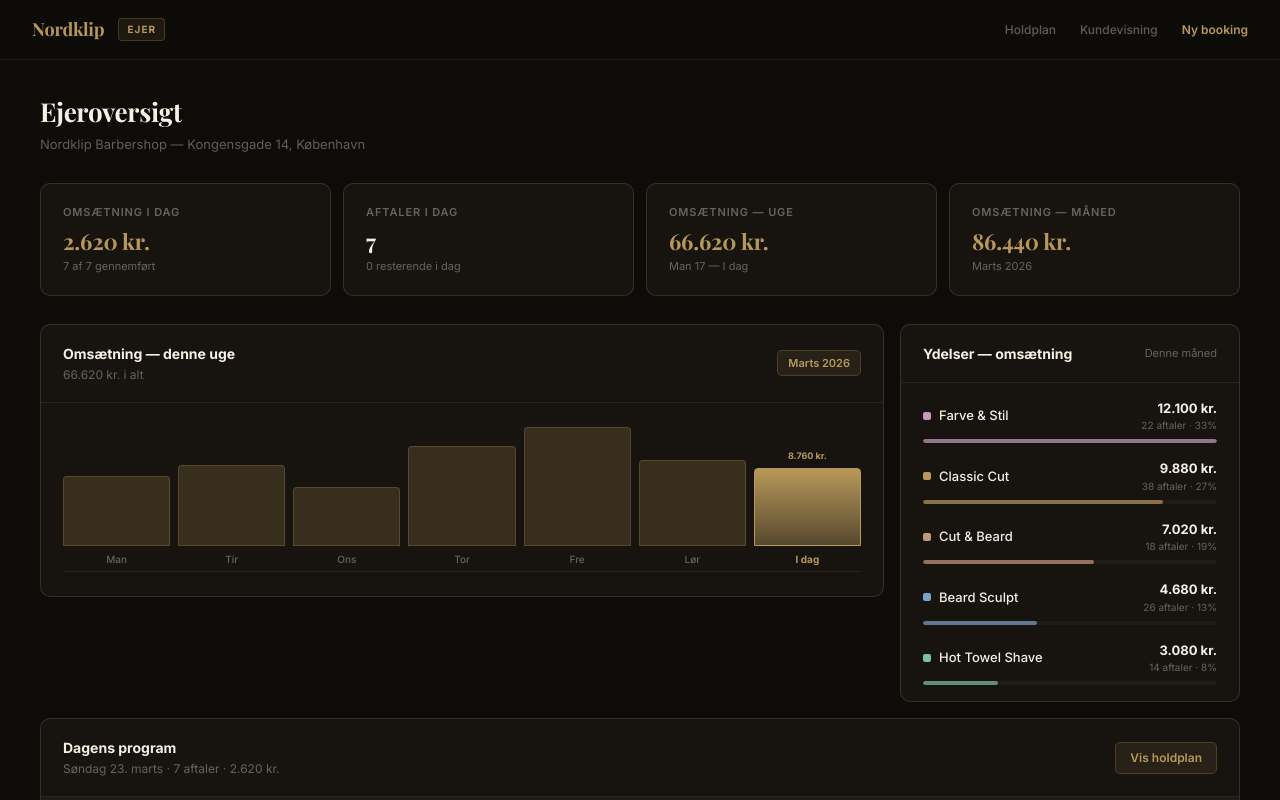
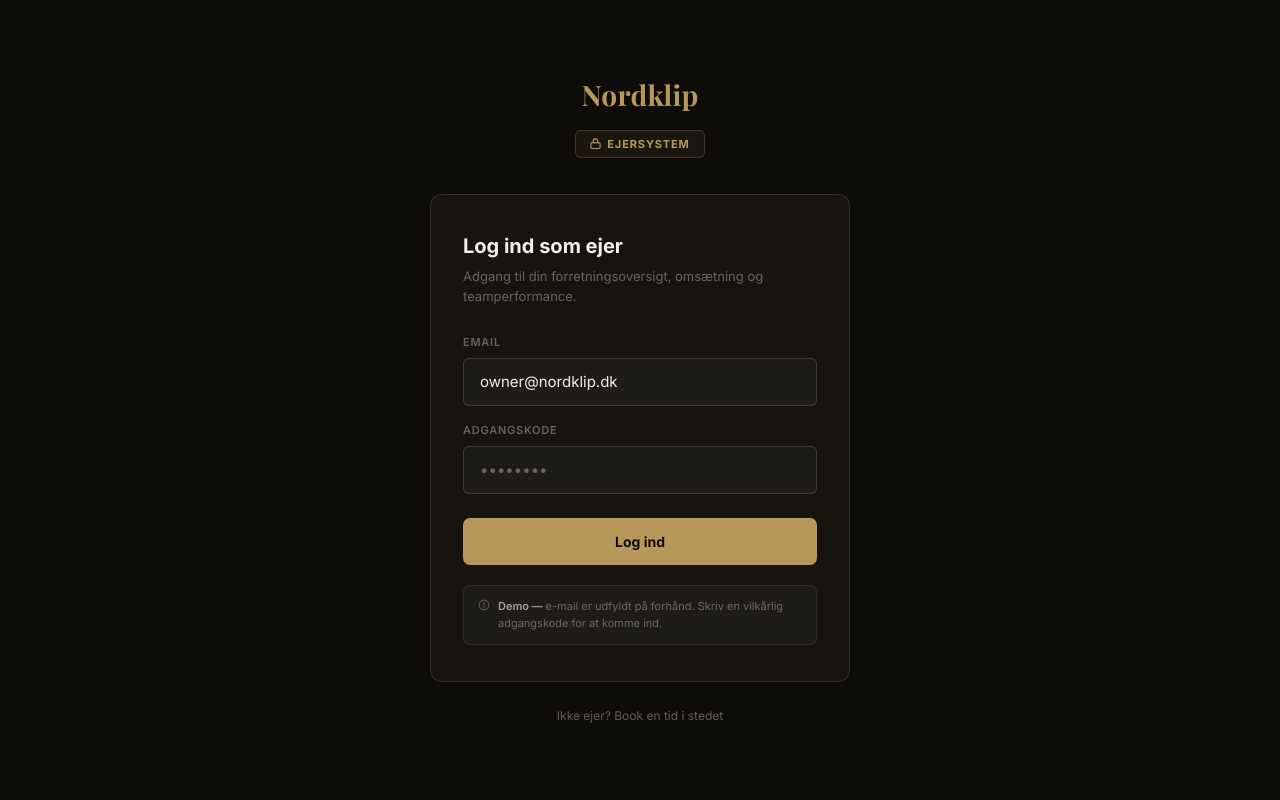
Before and after one commit to SloThdk/BookFlow, a Next.js app: page /owner in a window 1280 px wide. Shown: the top 800 px of the page. Built offline with nearby package versions, Linux system fonts and the light colour scheme; a web font is replaced by a local one.

Commit message:
Owner login gate: separate portal login, sessionStorage auth, sign-out button

```diff
--- a/app/owner/page.tsx
+++ b/app/owner/page.tsx
@@ -1,6 +1,7 @@
 "use client";
 
 import Link from "next/link";
+import { useState, useEffect } from "react";
 
 // ─── Demo Data ─────────────────────────────────────────────────────────────────
 const WEEK_REVENUE = [
@@ -67,8 +68,148 @@ function isPast(time: string) {
   return h < now.getHours() || (h === now.getHours() && m <= now.getMinutes());
 }
 
+// ─── Login gate ────────────────────────────────────────────────────────────────
+function OwnerLogin({ onLogin }: { onLogin: () => void }) {
+  const [email, setEmail] = useState("owner@nordklip.dk");
+  const [password, setPassword] = useState("");
+  const [error, setError] = useState("");
+  const [loading, setLoading] = useState(false);
+
+  function handleSubmit(e: React.FormEvent) {
+    e.preventDefault();
+    if (!password.trim()) { setError("Indtast en adgangskode."); return; }
+    setLoading(true);
+    setTimeout(() => { setLoading(false); onLogin(); }, 800);
+  }
+
+  return (
+    <div style={{
+      minHeight: "100vh", background: "var(--bg)",
+      display: "flex", alignItems: "center", justifyContent: "center",
+      padding: "24px",
+    }}>
+      <div style={{ width: "100%", maxWidth: "420px" }}>
+
+        {/* Logo */}
+        <div style={{ textAlign: "center", marginBottom: "36px" }}>
+          <div style={{ marginBottom: "14px" }}>
+            <span className="serif" style={{ fontSize: "28px", fontWeight: 700, color: "var(--gold)", letterSpacing: "0.01em" }}>Nordklip</span>
+          </div>
+          <div style={{
+            display: "inline-flex", alignItems: "center", gap: "6px",
+            background: "rgba(184,152,90,0.08)", border: "1px solid var(--gold-border)",
+            borderRadius: "6px", padding: "5px 14px",
+          }}>
+            <svg width="11" height="11" viewBox="0 0 12 12" fill="none">
+              <rect x="1" y="5" width="10" height="6.5" rx="1.5" stroke="var(--gold)" strokeWidth="1.2"/>
+              <path d="M3.5 5V3.5a2.5 2.5 0 0 1 5 0V5" stroke="var(--gold)" strokeWidth="1.2" strokeLinecap="round"/>
+            </svg>
+            <span style={{ fontSize: "11px", fontWeight: 700, letterSpacing: "0.08em", textTransform: "uppercase", color: "var(--gold)" }}>Ejersystem</span>
+          </div>
+        </div>
+
+        {/* Card */}
+        <div style={{
+          background: "var(--surface)", border: "1px solid var(--border-strong)",
+          borderRadius: "12px", padding: "36px 32px",
+        }}>
+          <h1 style={{ fontSize: "20px", fontWeight: 700, color: "var(--text)", marginBottom: "6px" }}>Log ind som ejer</h1>
+          <p style={{ fontSize: "13px", color: "var(--text-muted)", marginBottom: "28px" }}>
+            Adgang til din forretningsoversigt, omsætning og teamperformance.
+          </p>
+
+          <form onSubmit={handleSubmit} style={{ display: "flex", flexDirection: "column", gap: "16px" }}>
+            <div>
+              <label style={{ display: "block", fontSize: "11px", fontWeight: 600, color: "var(--text-muted)", marginBottom: "7px", letterSpacing: "0.07em", textTransform: "uppercase" as const }}>Email</label>
+              <input type="email" value={email} onChange={e => { setEmail(e.target.value); setError(""); }}
+                style={{ background: "var(--surface-2)" }}/>
+            </div>
+            <div>
+              <label style={{ display: "block", fontSize: "11px", fontWeight: 600, color: "var(--text-muted)", marginBottom: "7px", letterSpacing: "0.07em", textTransform: "uppercase" as const }}>Adgangskode</label>
+              <input type="password" placeholder="••••••••" value={password}
+                onChange={e => { setPassword(e.target.value); setError(""); }}/>
+              {error && <p style={{ fontSize: "12px", color: "var(--red, #ef4444)", marginTop: "5px" }}>{error}</p>}
+            </div>
+
+            <button type="submit" disabled={loading} style={{
+              marginTop: "8px",
+              background: loading ? "var(--surface-2)" : "var(--gold)",
+              color: loading ? "var(--text-muted)" : "#0E0C09",
+              border: "none", borderRadius: "7px",
+              padding: "13px 24px", fontSize: "14px", fontWeight: 700,
+              cursor: loading ? "default" : "pointer",
+              transition: "all 0.15s",
+              display: "flex", alignItems: "center", justifyContent: "center", gap: "8px",
+            }}>
+              {loading ? (
+                <>
+                  <svg width="14" height="14" viewBox="0 0 24 24" fill="none" style={{ animation: "spin 0.8s linear infinite" }}>
+                    <circle cx="12" cy="12" r="10" stroke="currentColor" strokeWidth="2" strokeDasharray="32" strokeDashoffset="12" strokeLinecap="round"/>
+                  </svg>
+                  Logger ind...
+                </>
+              ) : "Log ind"}
+            </button>
+          </form>
+
+          {/* Demo hint */}
+          <div style={{
+            marginTop: "20px", padding: "12px 14px",
+            background: "var(--surface-2)", border: "1px solid var(--border)",
+            borderRadius: "7px", display: "flex", gap: "8px", alignItems: "flex-start",
+          }}>
+            <svg width="12" height="12" viewBox="0 0 16 16" fill="none" style={{ flexShrink: 0, marginTop: "1px" }}>
+              <circle cx="8" cy="8" r="6.5" stroke="var(--text-muted)" strokeWidth="1.2"/>
+              <path d="M8 5.5v3.5M8 11v.5" stroke="var(--text-muted)" strokeWidth="1.4" strokeLinecap="round"/>
+            </svg>
+            <p style={{ fontSize: "11px", color: "var(--text-muted)", lineHeight: 1.55, margin: 0 }}>
+              <span style={{ color: "var(--text-secondary)", fontWeight: 600 }}>Demo — </span>
+              e-mail er udfyldt på forhånd. Skriv en vilkårlig adgangskode for at komme ind.
+            </p>
+          </div>
+        </div>
+
+        {/* Back link */}
+        <div style={{ textAlign: "center", marginTop: "20px" }}>
+          <Link href="/" style={{ fontSize: "12px", color: "var(--text-muted)", textDecoration: "none" }}>
+            Ikke ejer? Book en tid i stedet
+          </Link>
+        </div>
+
+        <style>{`
+          @keyframes spin { to { transform: rotate(360deg); } }
+        `}</style>
+      </div>
+    </div>
+  );
+}
+
 // ─── Page ──────────────────────────────────────────────────────────────────────
 export default function OwnerPage() {
+  const [authed, setAuthed] = useState(false);
+  const [checking, setChecking] = useState(true);
+
+  useEffect(() => {
+    try {
+      const s = sessionStorage.getItem("bf_owner");
+      if (s) setAuthed(true);
+    } catch {}
+    setChecking(false);
+  }, []);
+
+  function handleLogin() {
+    try { sessionStorage.setItem("bf_owner", "1"); } catch {}
+    setAuthed(true);
+  }
+
+  function handleLogout() {
+    try { sessionStorage.removeItem("bf_owner"); } catch {}
+    setAuthed(false);
+  }
+
+  if (checking) return null;
+  if (!authed) return <OwnerLogin onLogin={handleLogin}/>;
+
   const todayRevenue = TODAY_APTS.reduce((s, a) => s + a.price, 0);
   const weekRevenue  = WEEK_REVENUE.reduce((s, d) => s + d.revenue, 0);
   const maxBar       = Math.max(...WEEK_REVENUE.map(d => d.revenue));
@@ -100,6 +241,11 @@ export default function OwnerPage() {
           <Link href="/admin" style={{ fontSize: "12px", color: "var(--text-muted)", textDecoration: "none", fontWeight: 500 }}>Holdplan</Link>
           <Link href="/bookings" style={{ fontSize: "12px", color: "var(--text-muted)", textDecoration: "none", fontWeight: 500 }}>Kundevisning</Link>
           <Link href="/book" style={{ fontSize: "12px", color: "var(--gold)", textDecoration: "none", fontWeight: 600 }}>Ny booking</Link>
+          <button onClick={handleLogout} style={{
+            background: "transparent", border: "1px solid var(--border-strong)",
+            color: "var(--text-muted)", borderRadius: "5px", padding: "5px 12px",
+            fontSize: "12px", fontWeight: 600, cursor: "pointer",
+          }}>Log ud</button>
         </div>
       </nav>
 
```
